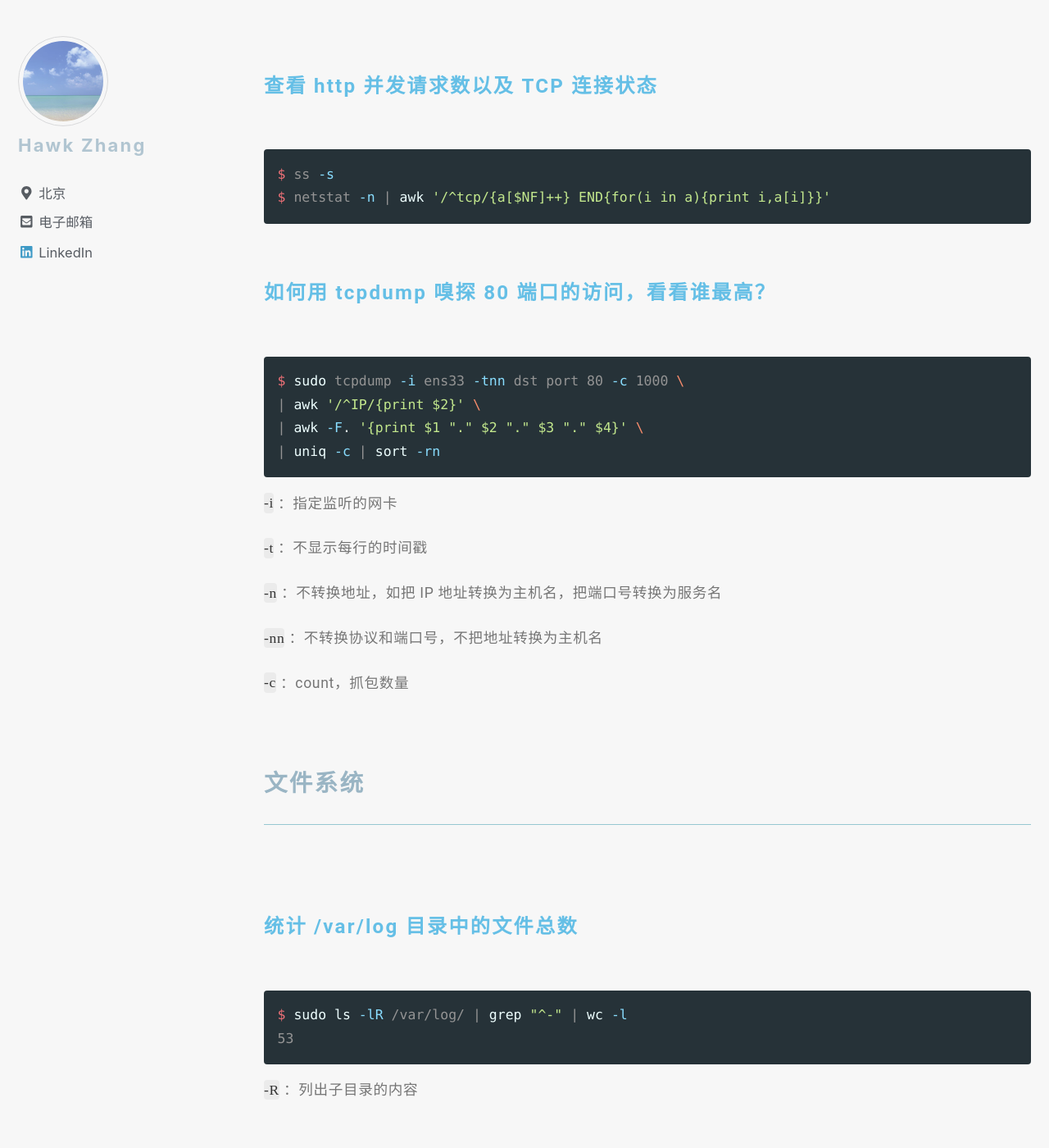
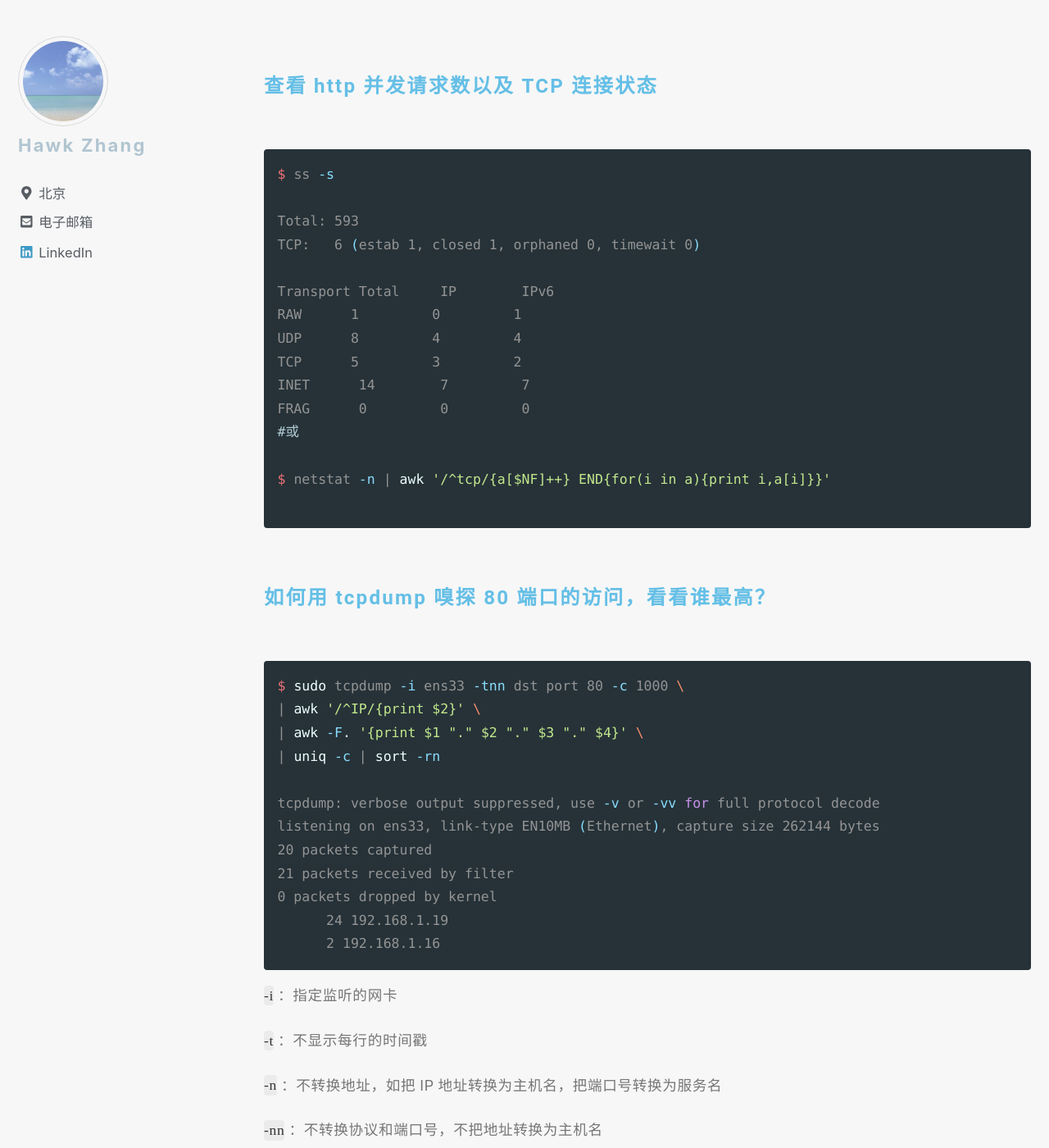
Before and after one commit to narru888/linotes_note, a Jekyll site: the page built from _posts/devop/2017-05-01-interview.md, in a window 1280 px wide and 1400 px high, scrolled down 2048 px. Shown: the whole window at 82% size. Built offline with Jekyll 4.4.1, drawn with Linux system fonts in a browser that asks for light colours; nearby versions of some CDN libraries; a script that is not in the unit is left out.

Commit message:
update on 2018-12-07 17:41:01 CST

````diff
--- a/_posts/devop/2017-05-01-interview.md
+++ b/_posts/devop/2017-05-01-interview.md
@@ -66,7 +66,20 @@
 
 ```bash
 $ ss -s
+
+Total: 593
+TCP:   6 (estab 1, closed 1, orphaned 0, timewait 0)
+
+Transport Total     IP        IPv6
+RAW      1         0         1
+UDP      8         4         4
+TCP      5         3         2
+INET      14        7         7
+FRAG      0         0         0
+#或
+
 $ netstat -n | awk '/^tcp/{a[$NF]++} END{for(i in a){print i,a[i]}}'
+
 ```
 
 
@@ -77,6 +90,14 @@
 | awk '/^IP/{print $2}' \
 | awk -F. '{print $1 "." $2 "." $3 "." $4}' \
 | uniq -c | sort -rn
+
+tcpdump: verbose output suppressed, use -v or -vv for full protocol decode
+listening on ens33, link-type EN10MB (Ethernet), capture size 262144 bytes
+20 packets captured
+21 packets received by filter
+0 packets dropped by kernel
+      24 192.168.1.19
+      2 192.168.1.16
 ```
 
 `-i` ：指定监听的网卡
````
